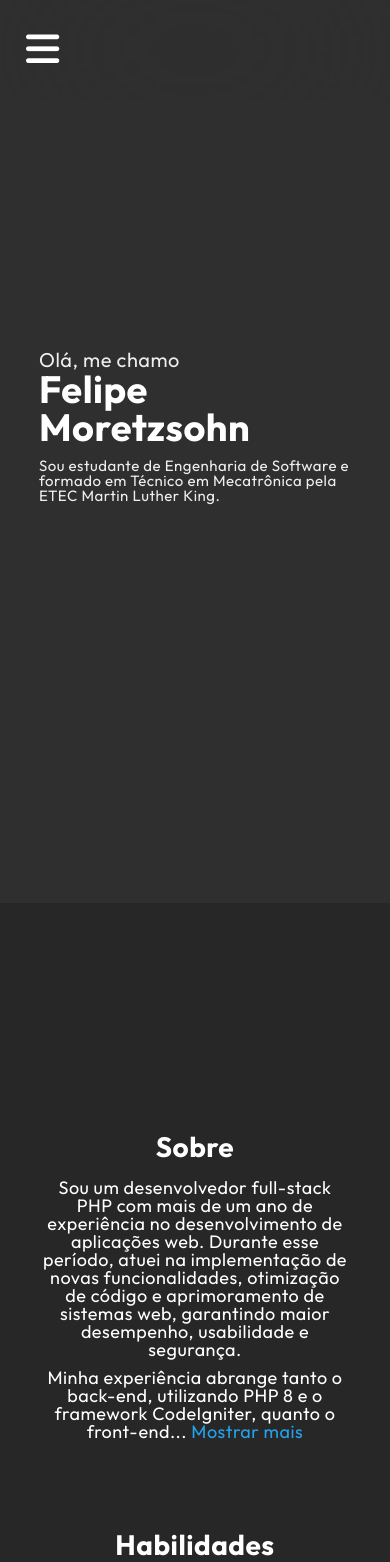
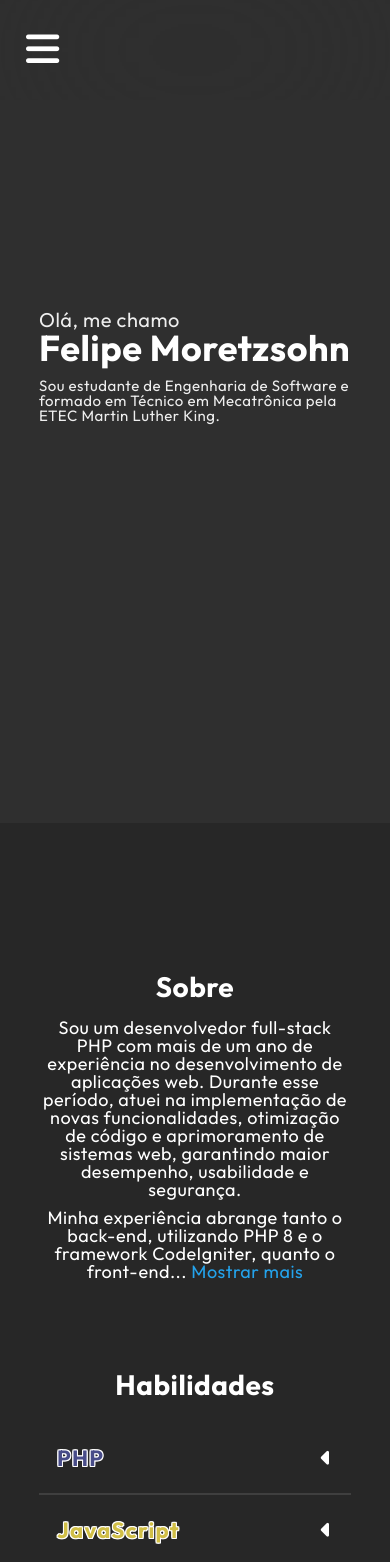
Before and after one commit to FelipeAnMo/portfolio, a plain HTML site: page index.html in a window 390 px wide. Shown: the top 1562 px of the page. Drawn offline with nearby package versions, Linux system fonts and the light colour scheme.

Commit message:
Update style.css

```diff
--- a/styles/style.css
+++ b/styles/style.css
@@ -520,7 +520,7 @@ footer {
 
 @media (max-width: 540px) {
     .title {
-        font-size: 42px;
+        font-size: 40px;
     }
 
     .sub-title {
@@ -528,7 +528,7 @@ footer {
     }
 
     .resume {
-        width: 368px;
+        width: 355px;
     }
 
     #btn-show-mobile-header {
@@ -590,11 +590,23 @@ footer {
     #btn-show-mobile-header {
         margin-left: 22px;
     }
+
+    .home-info {
+	margin: 110px 0px 300px 0px;
+    }
+
+    .sobre-habilidades {
+	margin: 50px 0px;
+    }
+
+    .row-projetos {
+	margin: 150px 0px;
+    }
 }
 
 @media (max-width: 450px) {
     .title {
-        font-size: 38px;
+        font-size: 36px;
     }
 
     .sub-title {
```
